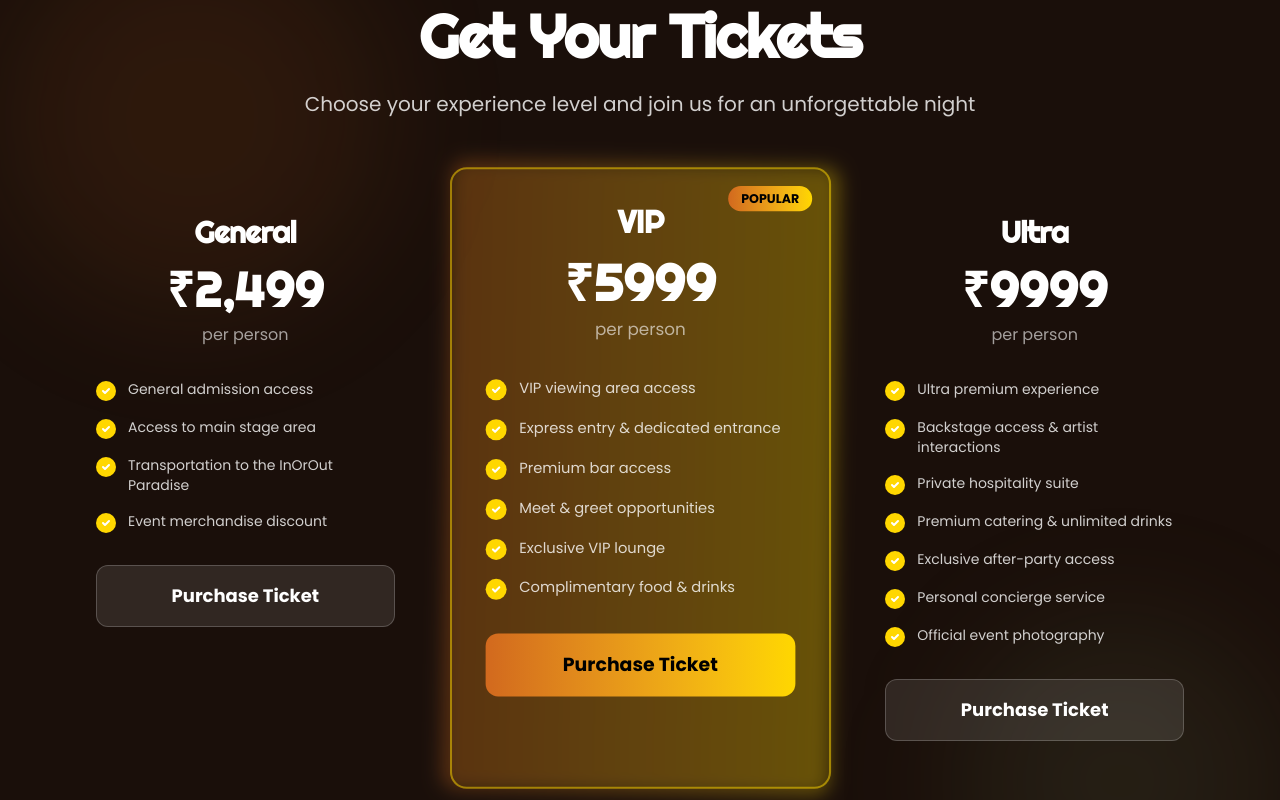
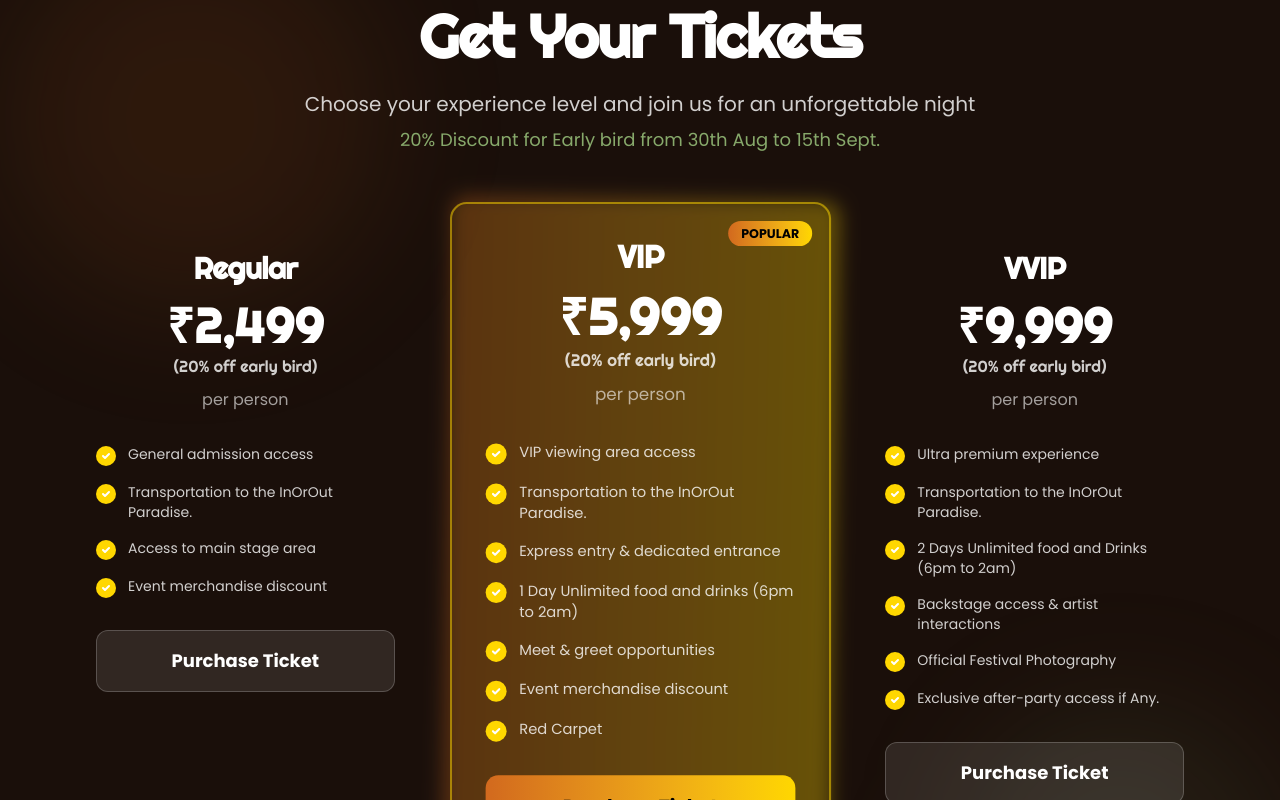
Before and after one commit to DeluluDevelopers/inorout, a Next.js app: page / in a window 1280 px wide. Shown: the part 6200-7000 px from the top of the page. Built offline with nearby package versions, Linux system fonts and the light colour scheme.

Commit message:
added changes

```diff
--- a/src/components/Sponsors.tsx
+++ b/src/components/Sponsors.tsx
@@ -26,7 +26,7 @@ const sponsors = [
   },
   { name: "Playboy", image: "/patners/playboy.jpg" },
   { name: "global center fm", image: "/patners/global center fm.jpg" },
-  { name: "goldern animation", image: "/patners/global animation.jpg" },
+  { name: "goldern animation", image: "/patners/goldern animation.jpg" },
   { name: "thulo monare", image: "/patners/thulo monare.jpg" },
   { name: "wds party", image: "/patners/wda party.jpg" },
   { name: "we", image: "/patners/we.jpg" },
--- a/src/components/Tickets.tsx
+++ b/src/components/Tickets.tsx
@@ -14,41 +14,41 @@ interface TicketTier {
 
 const ticketTiers: TicketTier[] = [
   {
-    name: "General",
-    price: "₹2,499 ",
+    name: "Regular",
+    price: "₹2,499 (20% off early bird)",
     features: [
       "General admission access",
+      "Transportation to the InOrOut Paradise.",
       "Access to main stage area",
-      "Transportation to the InOrOut Paradise",
       "Event merchandise discount",
     ],
     available: true,
   },
   {
     name: "VIP",
-    price: "₹5999",
+    price: "₹5,999 (20% off early bird)",
     features: [
       "VIP viewing area access",
+      "Transportation to the InOrOut Paradise.",
       "Express entry & dedicated entrance",
-      "Premium bar access",
+      "1 Day Unlimited food and drinks (6pm to 2am)",
       "Meet & greet opportunities",
-      "Exclusive VIP lounge",
-      "Complimentary food & drinks",
+      "Event merchandise discount",
+      "Red Carpet",
     ],
     highlighted: true,
     available: true,
   },
   {
-    name: "Ultra",
-    price: "₹9999",
+    name: "VVIP",
+    price: "₹9,999 (20% off early bird)",
     features: [
       "Ultra premium experience",
+      "Transportation to the InOrOut Paradise.",
+      "2 Days Unlimited food and Drinks (6pm to 2am)",
       "Backstage access & artist interactions",
-      "Private hospitality suite",
-      "Premium catering & unlimited drinks",
-      "Exclusive after-party access",
-      "Personal concierge service",
-      "Official event photography",
+      "Official Festival Photography",
+      "Exclusive after-party access if Any.",
     ],
     available: true,
   },
@@ -238,7 +238,17 @@ const TicketCard = ({
               {ticket.name}
             </h3>
             <div className='text-4xl md:text-5xl font-heading font-black mb-2'>
-              <span className='neon-text'>{ticket.price}</span>
+              <span className='neon-text'>
+                {ticket.price.split("(")[0]}
+                {ticket.price.includes("(") && (
+                  <span
+                    className='block text-base md:text-lg font-heading font-bold text-white/80 mt-1'
+                    style={{ fontSize: "1rem", fontWeight: 500 }}
+                  >
+                    ({ticket.price.split("(")[1]}
+                  </span>
+                )}
+              </span>
             </div>
             <p className='text-white/60 font-body'>per person</p>
           </div>
@@ -323,6 +333,9 @@ const Tickets = () => {
           <p className='font-body text-lg md:text-xl text-white/80 max-w-2xl mx-auto'>
             Choose your experience level and join us for an unforgettable night
           </p>
+          <p className='font-body text-base md:text-lg text-[var(--accent-yellow)] max-w-2xl mx-auto mt-2'>
+            20% Discount for Early bird from 30th Aug to 15th Sept.
+          </p>
         </motion.div>
 
         <div className='grid grid-cols-1 md:grid-cols-3 gap-8 max-w-6xl mx-auto'>
```
